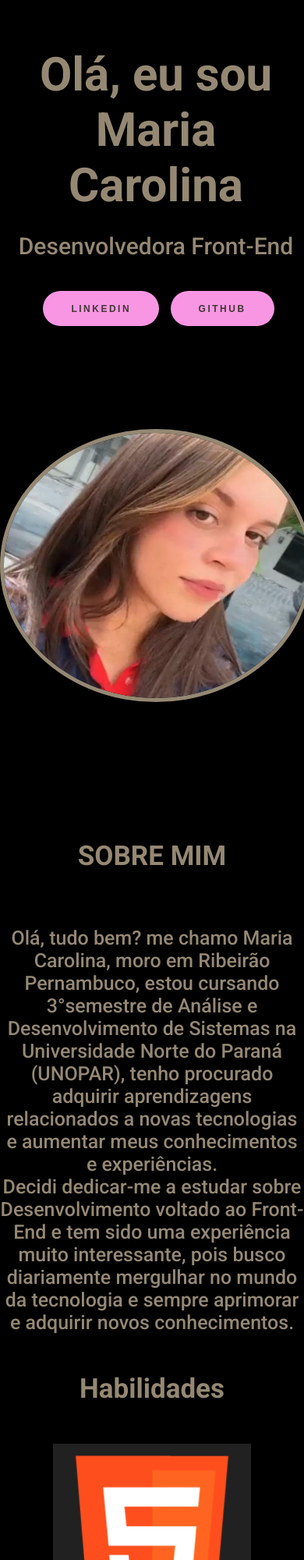
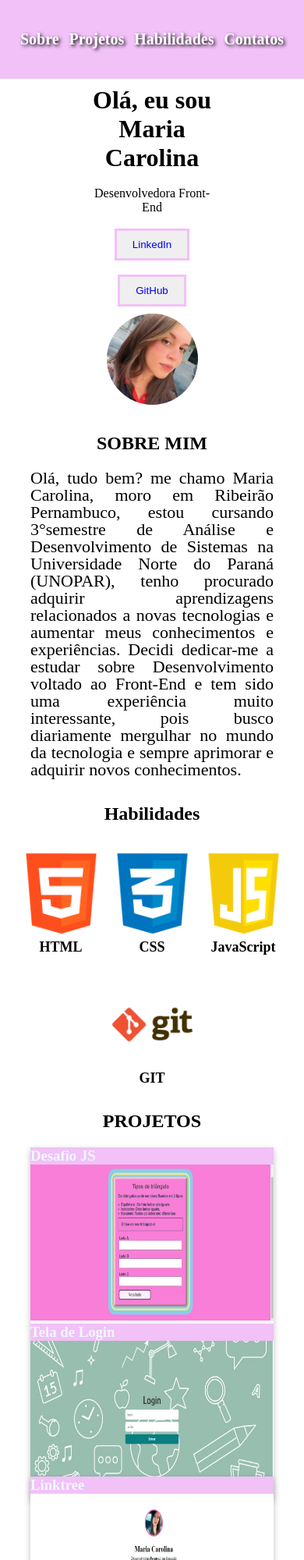
Before and after one commit to mariaccarolina/Portif-lio, a plain HTML site: page index.html in a window 390 px wide. Shown: the top 2000 px of the page at 78% size. Drawn offline with Linux system fonts and the light colour scheme.

Commit message:
modificações

```diff
--- a/index.html
+++ b/index.html
@@ -1,5 +1,6 @@
 <!DOCTYPE html>
 <html lang="pt-BR">
+
 <head>
     <meta charset="UTF-8">
     <meta http-equiv="X-UA-Compatible" content="IE=edge">
@@ -7,8 +8,9 @@
     <link rel="stylesheet" href="./style.css">
     <title>Meu portifólio pessoal</title>
 </head>
+
 <body>
-    <!-----Itens de navegação------->
+
     <header id="box-inicio" class="header-container">
         <nav class="cabeçalho">
             <ul class="cabeçalho-header">
@@ -20,88 +22,103 @@
         </nav>
     </header>
     <main>
-        <!-------Sobre Mim------->
-        <div  class="container-sobre">
+
+        <div class="container-sobre">
             <div class="container1">
                 <h1>Olá, eu sou Maria Carolina</h1>
-            <p class="profissao">Desenvolvedora Front-End</p>
-            <button class="button-about"  ><a href="https://www.linkedin.com/in/maria-carolina-28b300213/"> LinkedIn</a></button>
-            <button class="button-about"><a href="https://github.com/mariaccarolina">GitHub</a></button>
-        </div><!---container1----->
+                <p>Desenvolvedora Front-End</p>
+                <button ><a href="https://www.linkedin.com/in/maria-carolina-28b300213/">
+                        LinkedIn</a></button>
+                <button><a href="https://github.com/mariaccarolina">GitHub</a></button>
+            </div>
             <div class="container2">
                 <img class="my-img" src="./img/myfoto.jpg.jpg" alt=" minha imagem pessoal">
-        </div><!-----container2---->
-    </div><!---container-sobre-->
+            </div>
+        </div>
+
         <section id="box-sobre" class="about-me">
-        <h2 class="sobre">SOBRE MIM</h2>
-        <div class="container-sobre">
-        <p class="about">Olá, tudo bem? me chamo Maria Carolina, moro em Ribeirão Pernambuco, estou cursando 3°semestre de Análise e Desenvolvimento de Sistemas na Universidade Norte do Paraná (UNOPAR), tenho procurado adquirir aprendizagens relacionados a novas tecnologias e aumentar meus conhecimentos e experiências.
-            <br> Decidi dedicar-me a estudar sobre Desenvolvimento voltado ao Front-End e tem sido uma experiência muito interessante, pois busco diariamente mergulhar no mundo da tecnologia e sempre aprimorar e adquirir novos conhecimentos.</p>
+            <h2 >SOBRE MIM</h2>
+            <div>
+                <p class="about">Olá, tudo bem? me chamo Maria Carolina, moro em Ribeirão Pernambuco, estou cursando
+                    3°semestre de Análise e Desenvolvimento de Sistemas na Universidade Norte do Paraná (UNOPAR), tenho
+                    procurado adquirir aprendizagens relacionados a novas tecnologias e aumentar meus conhecimentos e
+                    experiências.
+                   Decidi dedicar-me a estudar sobre Desenvolvimento voltado ao Front-End e tem sido uma
+                    experiência muito interessante, pois busco diariamente mergulhar no mundo da tecnologia e sempre
+                    aprimorar e adquirir novos conhecimentos.
+                </p>
         </section>
+
         <h2 class="sobre">Habilidades</h2>
-<section id="box-habilidades" class="habilidades-box"><!-------Section-Habilidades--------->
+        <section id="box-habilidades" class="habilidades-box">
             <div class="habilidades">
                 <div class="habilidades-caixa">
-       <img  class="ability" src="./img/html.png" alt="HTML">
+                    <img class="ability" src="./img/html.png" alt="HTML">
                     <h4 class="ability1">HTML</h4>
-        </div><!-------Habilidades-caixa----->
-    </div><!-------Habilidades--------->
+                </div>
+            </div>
 
             <div class="habilidades">
                 <div class="habilidades-caixa">
                     <img class="ability" src="./img/cssf.png" alt="CSS">
                     <h4 class="ability1">CSS</h4>
-            </div><!-------Habilidades-caixa----->
-        </div><!-------Habilidades--------->
+                </div>
+            </div>
 
             <div class="habilidades">
                 <div class="habilidades-caixa">
                     <img class="ability" src="./img/jsf.png" alt="JavaScript">
                     <h4 class="ability1">JavaScript</h4>
-                </div><!-------Habilidades-caixa----->
-            </div><!-------Habilidades--------->
+                </div>
+            </div>
 
             <div class="habilidades">
                 <div class="habilidades-caixa">
                     <img class="ability" src="./img/git.png" alt="GIT">
                     <h4 class="ability1">GIT</h4>
-                    </div><!-------Habilidades-caixa----->
-                </div><!-------Habilidades--------->
+                </div>
+            </div>
         </section>
+
         <!-------Meus Projetos------->
         <h2 id="project" class="sobre">PROJETOS</h2>
         <div class="box-projetos">
             <div class="box">
                 <div class="desafio">
                     <h3 class="descricao">Desafio JS</h3>
-                <a href="https://mariaccarolina.github.io/TESTE-C3C-JS/index.html" target="_blank"><img src="./img/desafio.jpg.jpeg" height="200" width="500" alt="Imagem do projeto em HTML, CSS e JavaScript"> </a>
-            </div><!---desafio----->
-        </div><!----box---->
+                    <a href="https://mariaccarolina.github.io/TESTE-C3C-JS/index.html" target="_blank"><img
+                            src="./img/desafio.jpg.jpeg" height="200" width="500"
+                            alt="Imagem do projeto em HTML, CSS e JavaScript"> </a>
+                </div>
+            </div>
 
             <div class="box">
                 <div class="desafio">
                     <h3 class="descricao">Tela de Login </h3>
-                <a href="https://russo97.github.io/Tela-de-login/" target="_blank"> <img src="./img/login.jpg.jpeg" height="200" width="500" alt="Imagem da tela de login "> </a>
-            </div><!---desafio----->
-        </div><!--box--->
-</div><!----box-projetos-->
+                    <a href="https://russo97.github.io/Tela-de-login/" target="_blank"> <img src="./img/login.jpg.jpeg"
+                            height="200" width="500" alt="Imagem da tela de login "> </a>
+                </div>
+            </div>
+        </div>
 
         <section>
             <div class="box-projetos">
                 <div class="box">
                     <div class="desafio">
                         <h3 class="descricao">Linktree</h3>
-                <a href="https://mariaccarolina.github.io/Linktree/" target="_blank"><img src="./img/link.jpg" height="200" width="500" alt="Imagem do projeto em HTML, CSS e JavaScript"> </a>
-            </div><!---desafio----->
-        </div><!--box--->
+                        <a href="https://mariaccarolina.github.io/Linktree/" target="_blank"><img src="./img/link.jpg"
+                                height="200" width="500" alt="Imagem do projeto em HTML, CSS e JavaScript"> </a>
+                    </div>
+                </div>
 
                 <div class="box">
                     <div>
                         <h3 class="descricao">Lading page BalleBot</h3>
-                <a href="https://mariaccarolina.github.io/Landingpage-BalleBot/" target="_blank"> <img src="./img/ballebot.jpg" height="200" width="500" alt="Imagem da tela de login "> </a>
-            </div><!---desafio----->
-            </div><!--box--->
-        </div><!----box-projetos-->
+                        <a href="https://mariaccarolina.github.io/Landingpage-BalleBot/" target="_blank"> <img
+                                src="./img/ballebot.jpg" height="200" width="500" alt="Imagem da tela de login "> </a>
+                    </div>
+                </div>
+            </div>
         </section>
 
         <section>
@@ -109,51 +126,53 @@
                 <div class="box">
                     <div class="desafio">
                         <h3 class="descricao">Desafio Codelândia- Spideman</h3>
-                <a href="https://mariaccarolina.github.io/spideman/" target="_blank"><img src="./img/spiderman.jpg" height="200" width="500" alt="Imagem do projeto em HTML, CSS e JavaScript"> </a>
-            </div><!---desafio----->
-        </div><!--box--->
+                        <a href="https://mariaccarolina.github.io/spideman/" target="_blank"><img
+                                src="./img/spiderman.jpg" height="200" width="500"
+                                alt="Imagem do projeto em HTML, CSS e JavaScript"> </a>
+                    </div>
+                </div>
                 <div class="box">
                     <div class="desafio">
                         <h3 class="descricao">Lading page Digimon</h3>
-                <a href="https://mariaccarolina.github.io/Marketing-Criativo/" target="_blank"> <img src="./img/digimon.jpg" height="200" width="500" alt="Imagem da tela de login "> </a>
+                        <a href="https://mariaccarolina.github.io/Marketing-Criativo/" target="_blank"> <img
+                                src="./img/digimon.jpg" height="200" width="500" alt="Imagem da tela de login "> </a>
                     </div><!---desafio----->
                 </div><!--box--->
-    </div><!----box-projetos-->
+            </div>
         </section>
 
     </main>
-    <footer >
-        <h2  id="box-contato" class="sobre">Contato</h2>
+    <footer>
+        <h2 id="box-contato" class="sobre">Contato</h2>
         <section class="rd-social">
             <div class="contato">
-            <div class="redes-sociais">
                     <div class="contatos">
-                <a href="./img/curruculo.jpg.png" target="_blank"><img class="social-midia" src="./img/curriculo.png" alt="Curriculo"></a>
+                        <a href="./img/curruculo.jpg.png" target="_blank"><img class="social-midia"
+                                src="./img/curriculo.png" alt="Curriculo"></a>
                     </div><!--contato-->
-            </div><!---redes-sociais-->
 
                 <div class="contato">
-                <div class="redes-sociais">
                         <div class="contatos">
-                    <a href="https://github.com/mariaccarolina" target="_blank"><img class="social-midia" src="./img/github;png.png" alt="Github"></a>
+                            <a href="https://github.com/mariaccarolina" target="_blank"><img class="social-midia"
+                                    src="./img/github;png.png" alt="Github"></a>
                         </div><!--contato-->
-            </div><!---redes-sociais-->
 
                     <div class="contato">
-                    <div class="redes-sociais">
                             <div class="contatos">
-                        <a href="https://www.linkedin.com/in/maria-carolina-28b300213/" target="_blank"><img class="social-midia" src="./img/linkedin.jpg" alt="Linkedin"></a>
+                                <a href="https://www.linkedin.com/in/maria-carolina-28b300213/" target="_blank"><img
+                                        class="social-midia" src="./img/linkedin.jpg" alt="Linkedin"></a>
                             </div><!--contato-->
-                </div><!---redes-sociais-->
 
                         <div class="contato">
-                        <div class="redes-sociais">
                                 <div class="contatos">
-                            <a href="https://www.instagram.com/carolinademy/" target="_blank"><img class="social-midia" src="./img/Instagram_icon.png.webp" alt="Instagram"></a>
+                                    <a href="https://www.instagram.com/carolinademy/" target="_blank"><img
+                                            class="social-midia" src="./img/Instagram_icon.png.webp"
+                                            alt="Instagram"></a>
                                 </div><!--contato-->
-                    </div><!---redes-sociais-->
+
         </section>
         <h4 class="desenvolvedor">CopyRight By Maria Carolina</h4>
     </footer>
 </body>
+
 </html>
--- a/style.css
+++ b/style.css
@@ -1,252 +1,197 @@
-@import url("https://fonts.googleapis.com/css2?family=Poppins:wght@100;300&family=Roboto:ital,wght@0,500;0,700;1,500&display=swap");
-* {
+*{
   margin: 0;
   padding: 0;
   box-sizing: border-box;
+  list-style: none;
   text-decoration: none;
 }
-body {
-  background-color: black;
-  font-family: "Roboto", sans-serif;
+
+header{
+  background-color: #F1C1F7 ;
+  display: flex;
+  align-items: center;
+  justify-content: center;
+
 }
 
-/*Header*/
-.cabeçalho {
-  background-color: #fe9eea;
-
-}
-.cabeçalho-header {
+header ul{
   display: flex;
-  align-items: flex-end;
-  justify-content: space-evenly;
-
-}
-.menu {
-  font-size: 25px;
-  margin-top: 15px;
-  padding-bottom: 15px;
-  list-style: none;
-  cursor: pointer;
-  color: rgb(100, 88, 70);
-  font-weight: bolder;
-}
-.link-menu {
-  text-decoration: none;
-  color: #403831;
-}
-.container-sobre {
-  display: flex;
-}
-a {
-  color: #403831;
-}
-.container1 {
-  color: rgb(149, 136, 115);
-  text-align: center;
-  font-size: 30px;
-  margin-top: 12%;
-  padding: 3%;
-}
-.profissao {
-  text-align: center;
-  margin-top: 25px;
-  color: rgb(149, 136, 115);
-}
-.container2 {
-  display: flex;
-}
-.my-img {
-  width: 400px;
-  border-radius: 50%;
-  border-style: solid;
-  border-color: rgb(149, 136, 115);
-  border-width: 5px;
-  margin-top: 30%;
-  left: 30px;
-}
-/*Button*/
-button {
-  margin-left: 7px;
-  padding: 1.3em 3em;
-  margin-top: 40px;
-  font-size: 12px;
-  text-transform: uppercase;
-  letter-spacing: 2.5px;
-  font-weight: bold;
-  color: #181614;
-  background-color: #f996e4;
-  border: none;
-  border-radius: 45px;
-  box-shadow: 0px 8px 15px rgba(0, 0, 0, 0.1);
-  transition: all 0.3s ease 0s;
-  cursor: pointer;
-  outline: none;
-}
-button:hover {
-  background-color: #ffacff;
-  box-shadow: 0px 15px 20px#ae96ac;
-  color: black;
-  transform: translateY(-7px);
+  align-items: center;
+  justify-content: space-around;
+  width: 50vw;
+  height: 12vh;
 }
 
-button:active {
-  transform: translateY(-1px);
+header a {
+  color: white;
+  font-weight: bold;
+  text-shadow: black 0.1em 0.1em 0.2em;
+  font-size: 20px;
 }
-/* Sobre mim*/
-.tema {
-  color: rgb(149, 136, 115);
+
+header a:hover{
+  color: rgb(26, 13, 4);
+  text-shadow: rgb(231, 54, 213) 0.1em 0.1em 0.2em;
 }
-.about-me {
-  color: rgb(149, 136, 115);
+
+.container-sobre{
+  display: flex;
+  align-items: center;
+  justify-content: center;
+  height: 80vh;
 }
-.about-me {
-  color: rgb(149, 136, 115);
-  margin-top: 15vh;
-  font-size: 20px;
+
+.container1{
+  width: 40vw;
+  height: 40vh;
+  justify-content: space-around;
   display: flex;
   flex-direction: column;
   align-items: center;
 }
-.sobre {
-  padding: 25px;
-  color: rgb(149, 136, 115);
-  font-size: 35px;
+
+.container1 button{
+  transition-duration: 0.4s;
+  border: #F1C1F7 solid;
+  padding: 10px 20px;
+}
+
+.container1 button:hover{
+  background-color:palevioletred;
+  color: white;
+}
+.container2{
+  width: 30vw;
+}
+
+.container2 img{
+  width: 100%;
+  border-radius: 100%;
+}
+main{
+  display: flex;
+  flex-direction: column;
+  justify-content: center;
   align-items: center;
+}
+#box-sobre{
+  width: 80vw;
   display: flex;
+  align-items: center;
+  flex-direction: column;
   justify-content: center;
-  margin: 50px;
-  padding: 0px;
+  height: 60vh;
+  text-align: center;
 }
-.about {
-  margin-top: 20px;
-  text-align: center;
-  font-size: 25px;
+
+#box-sobre h2{
+  margin-bottom: 20px;
 }
-/*Projetos*/
-.section-projetos {
-  display: flex;
-  font-size: 28px;
-  margin-top: 8%;
 
-  margin-left: 46%;
-  align-items: center;
-  color: rgb(149, 136, 115);
+#box-sobre p{
+  font-size: 22px;
+  line-height: 30px;
 }
-.box-projetos {
+
+#box-habilidades{
   display: flex;
   justify-content: space-around;
-  color: #212121;
-  margin-top: 20vh;
+  width: 90vw;
+  margin-top: 30px;
+  height: 50vh;
 }
-.box {
-  border: 15px solid #212121;
+
+.habilidades-caixa img{
+  width: 15vw;
+}
+
+.habilidades-caixa {
   display: flex;
-  border-radius: 10px;
+  flex-direction: column;
+  align-items: center;
+  font-size: 18px;
 }
-.tema {
-  color: #403831;
-  align-items: center;
-  display: flex;
-  justify-content: center;
-  margin-top: 10vh;
-  font-weight: bolder;
-  font-size: 30px;
-}
-.descricao {
-  background-color: #212121;
-  color: rgb(182, 175, 163);
-}
-/*Minhas Habilidades*/
-.habilidades-box {
+
+.box-projetos{
   display: flex;
   align-items: center;
-  justify-content: space-between;
+  justify-content: space-around;
+  width: 90vw;
+  height: 50vh;
 }
-.ability {
+
+.box{
+ height: auto;
+  box-shadow: rgba(0, 0, 0, 0.24) 0px 3px 8px;
+}
+
+.box h3{
+  background-color: #F1C1F7;
+  color: aliceblue;
+}
+
+.contato{
+  display: flex;
+  align-items: center;
   height: 30vh;
-  width: 30vh;
-}
-.ability1 {
-  color: white;
-  font-size: 30px;
-  font-weight: 500;
-  align-items: center;
-  display: flex;
-  justify-content: center;
-}
-.habilidad {
-  margin-top: 50px;
-  padding: 50px;
-  text-align: center;
-  font-size: 35px;
-  font-weight: bolder;
-  color: rgb(149, 136, 115);
-}
-/*Minhas redes sociais*/
-.social-midia {
-  width: 70px;
-  height: 70px;
-  background-color: rgb(149, 136, 115);
-  border-radius: 50%;
-}
-.desenvolvedor {
-  font-size: 25px;
-  color: rgb(101, 101, 101);
-  display: flex;
-  justify-content: center;
-  padding: 50px;
-}
-.contato {
-  display: flex;
-  flex-direction: row;
-}
-.contatos {
-  margin-left: 60px;
+  gap: 40px;
 }
 .rd-social {
   display: flex;
-  justify-content: center;
+  align-items: center;
+  justify-content: space-around;
+  height: 20vh;
 }
-@media (max-width: 1200px) {
+.rd-social img{
+  width: 8vw;
+}
 
-  main,
-  footer,
-  section,
-  .container-sobre {
-    display: flex;
-    flex-direction: column;
-    margin: auto;
-    align-items: center;
-  }
-  .box-projetos,
-  .box {
-    margin-top: 30px;
-    display: flex;
-    flex-direction: column;
-    width: auto;
-    height: auto;
-  }
-  img {
-    width: 550px;
-    height: 400px;
+footer{
+  text-align: center;
+  margin-top: 30px;
+}
+
+@media (max-width:800px){
+  header ul{
+    width: 90vw;
   }
 
+  .container-sobre{
+    height: 50vh;
+    width: 80vw;
+    text-align: center;
+    flex-direction: column;
+  }
+
+  #box-sobre p{
+    text-align: justify;
+    line-height: 22px;
+  }
+
+
+#box-habilidades{
+  flex-wrap: wrap;
+  height: 40vh;
 }
-@media (max-width: 570px){
-.menu{
-  position: fixed;
+
+.habilidades-caixa img{
+  width: 30vw;
 }
-img {
-  width: 350px;
-  height: 350px;
+
+.box-projetos{
+  flex-direction: column;
+  width: 70vw;
 }
-.habilidades-box{
- background-color: #212121;
+
+.box-projetos div{
+  width: 80vw;
 }
-.contato{
-  display: flex;
-  flex-direction: column;
-  align-items: center;
-  margin-top: 30px;
+
+.box-projetos img{
+  width: 100%;
+}
+
+#project{
+  margin-bottom: 20px;
 }
 }
```
Lines whose indentation alone changed are shown as unchanged.
